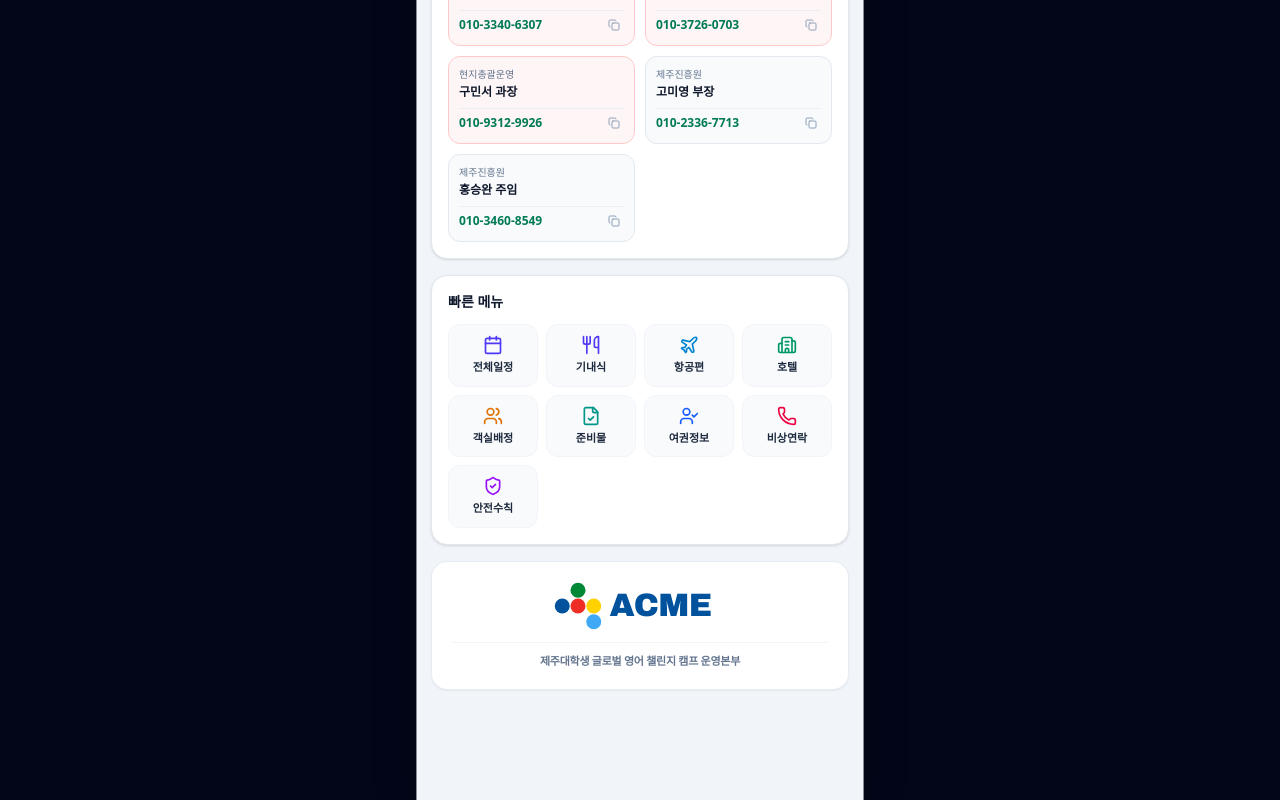
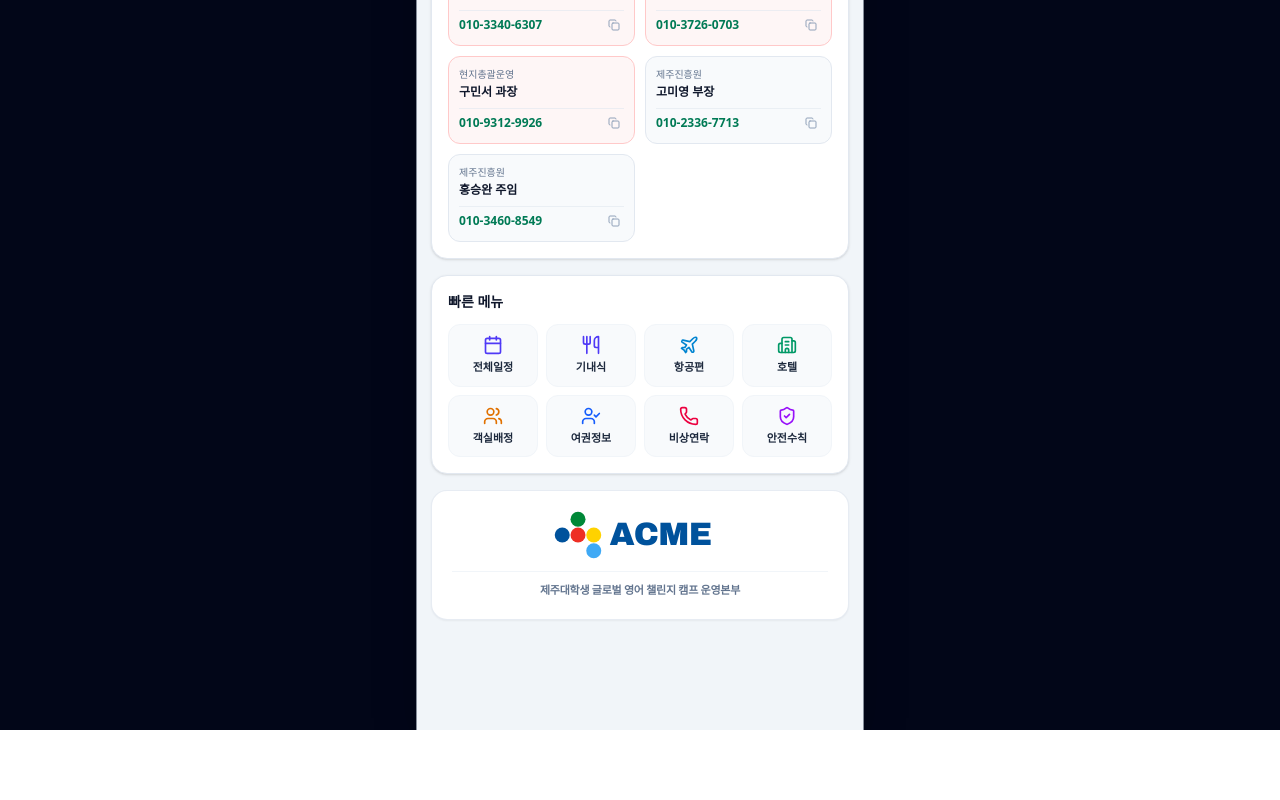
Before and after one commit to tonyacme8224/acme_jejugroup, a React (Vite) app: page / in a window 1280 px wide. Shown: the part 1204-2004 px from the top of the page. After the commit the page ends 1934 px from the top, so only its background shows below. Built offline with nearby package versions, Linux system fonts and the light colour scheme.

Commit message:
refactor(home): remove preparation guide menu item

```diff
--- a/src/components/HomeTab.tsx
+++ b/src/components/HomeTab.tsx
@@ -7,7 +7,6 @@ import {
   Phone,
   Plane,
   Building2,
-  FileCheck,
   ShieldCheck,
   UserCheck,
   Clock,
@@ -374,14 +373,6 @@ export const HomeTab: React.FC<HomeTabProps> = ({
           </button>
 
           <button
-            onClick={() => onNavigateTab('guide')}
-            className="p-2.5 bg-slate-50 hover:bg-slate-100 rounded-xl flex flex-col items-center justify-center transition-colors border border-slate-100"
-          >
-            <FileCheck className="w-5 h-5 text-teal-600 mb-1" />
-            <span className="text-[11px] font-semibold text-slate-800">준비물</span>
-          </button>
-
-          <button
             onClick={onOpenPassportListModal}
             className="p-2.5 bg-slate-50 hover:bg-slate-100 rounded-xl flex flex-col items-center justify-center transition-colors border border-slate-100"
           >
```
